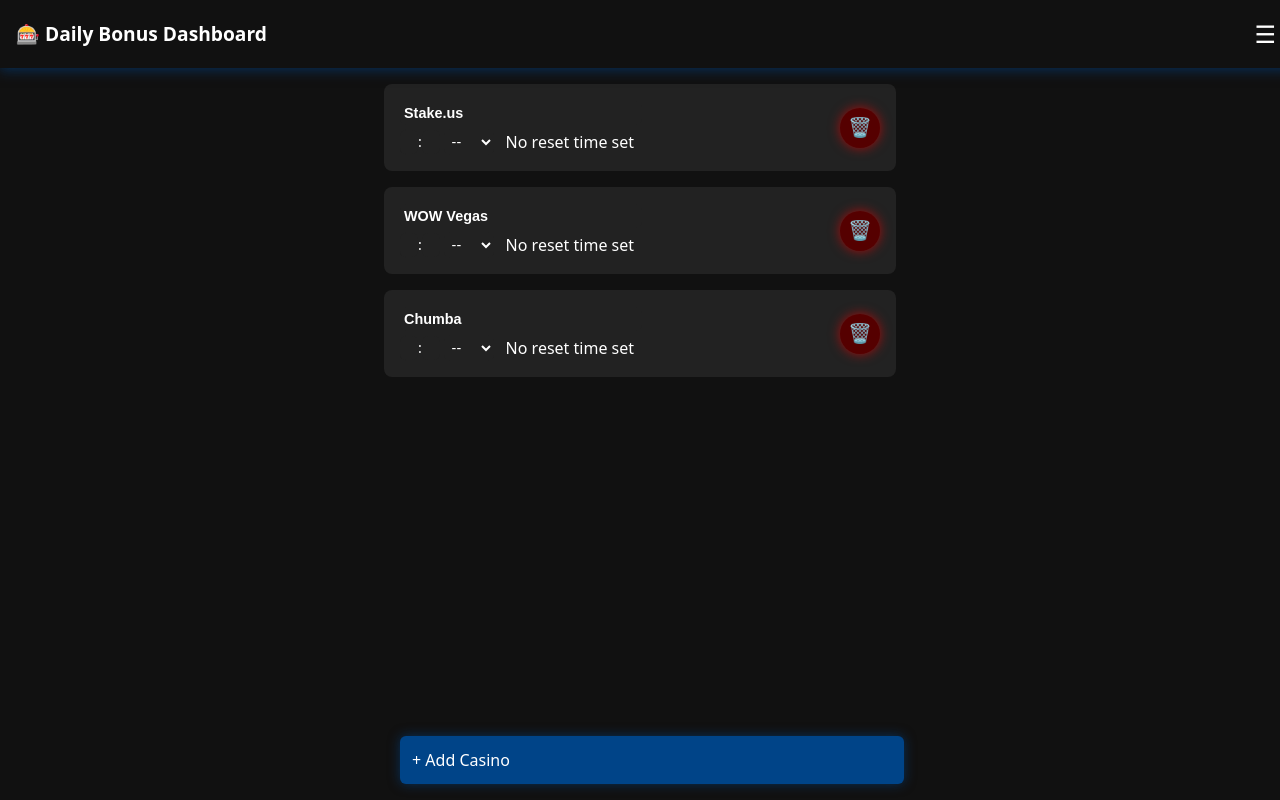
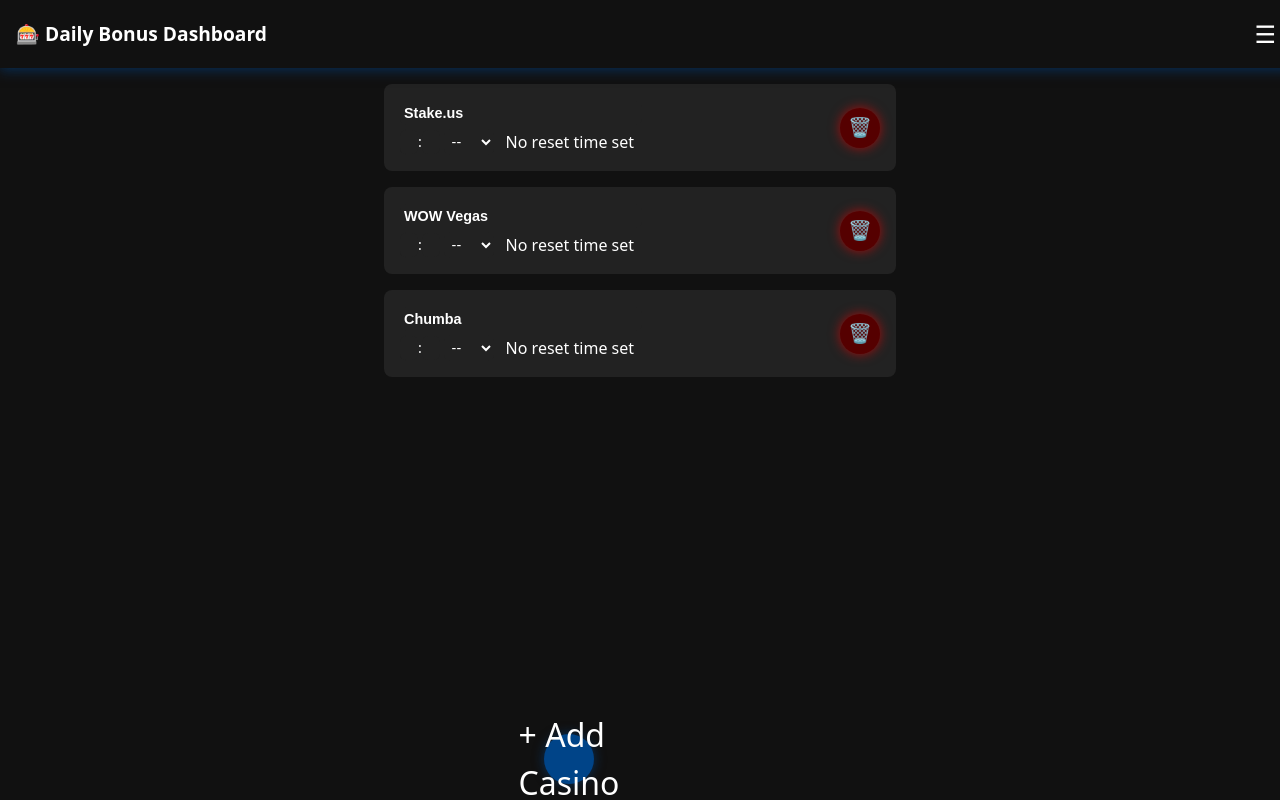
Before and after one commit to tahp/casinobonustracker, a React (Vite) app: page / in a window 1280 px wide. Built offline with nearby package versions, Linux system fonts and the light colour scheme.

Commit message:
Feat: Update card title font to Arial Black and 20px

```diff
--- a/src/components/Dashboard.css
+++ b/src/components/Dashboard.css
@@ -118,6 +118,11 @@
   opacity: 0; /* Start invisible for animation */
 }
 
+.casino-name {
+  font-family: 'Arial Black', sans-serif;
+  font-size: 20px;
+}
+
 .casino-input {
   font-size: 0.9rem;
   font-weight: bold;
@@ -166,31 +171,48 @@
 .add-button-container {
   position: fixed;
   bottom: 1rem;
-  left: 50%;
-  transform: translateX(-50%);
-  width: var(--base-width);
-  max-width: var(--max-width);
+  right: 1rem; /* Position to the right */
+  left: auto; /* Override previous left positioning */
   z-index: 1000;
 }
 
 .add-button {
-  width: 100%;
-  padding: 0.75rem;
+  width: 50px; /* Make it square */
+  height: 50px; /* Make it square */
+  padding: 0; /* Remove padding for square shape */
   background: var(--primary-color);
   color: var(--text-color);
   border: none;
   cursor: pointer;
-  font-size: 1rem;
-  border-radius: 6px;
+  font-size: 2rem; /* Adjust font size for '+' */
+  border-radius: 50%; /* Make it circular */
   box-shadow: 0 0 12px var(--glow-primary);
   transition: all 0.3s ease, transform 0.2s ease;
+  display: flex; /* Use flex to center the '+' */
+  justify-content: center;
+  align-items: center;
 }
 
 .add-button:hover,
 .add-button:active {
   background: var(--primary-hover-color);
   box-shadow: 0 0 20px var(--glow-primary-strong);
-  transform: translateY(-3px);
+  transform: scale(1.1); /* Scale effect for floating button */
+}
+
+.casino-card.highlight {
+  animation: highlightFade 1.5s ease-out forwards;
+}
+
+@keyframes highlightFade {
+  0% {
+    box-shadow: 0 0 20px 5px var(--glow-primary-strong);
+    background-color: rgba(0, 68, 136, 0.5);
+  }
+  100% {
+    box-shadow: 0 0 12px var(--glow-primary);
+    background-color: var(--surface-color);
+  }
 }
 
 @keyframes fadeInSlideUp {
```
